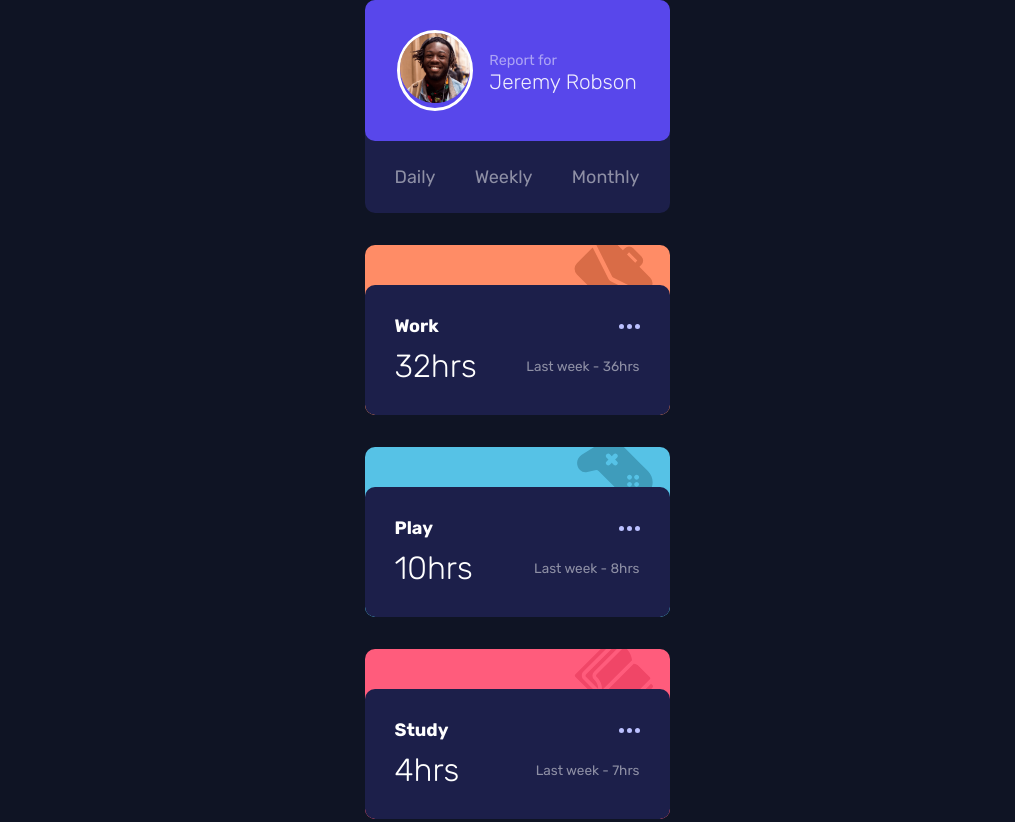
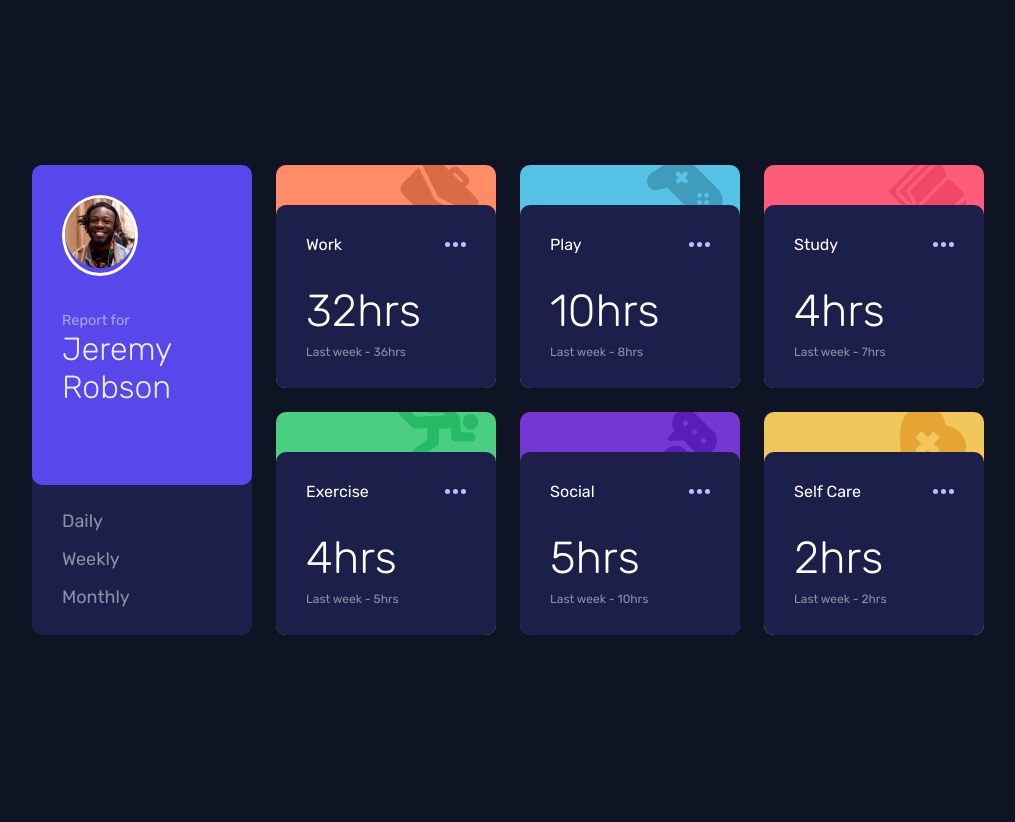
Before and after one commit to mts-ml/time-tracking-dashboard, a website: page index.html in a window 1280 px wide. Shown: the top 822 px of the page, without its empty margins (123-1138 px from the left). After the commit the page ends 800 px from the top, so only its background shows below. Drawn offline with nearby package versions, Linux system fonts and the light colour scheme; files that its build step writes are made by us from their sources.

Commit message:
Added media querie style

```diff
--- a/index.html
+++ b/index.html
@@ -10,6 +10,8 @@
   <title>Time tracking dashboard</title>
 
   <link rel="stylesheet" href="styles/style.css">
+
+  <link rel="stylesheet" href="styles/mq-style.css" media="(min-width: 992px)">
 
   <script src="index.js" defer></script>
 </head>
@@ -68,14 +70,7 @@
           <img src="./images/icon-ellipsis.svg" alt="Icon of ellipsis">
         </div>
 
-        <div class="numbers">
-          1hr <!-- daily -->
-          Previous - 2hrs <!-- daily -->
-          10hrs <!-- weekly -->
-          Previous - 8hrs <!-- weekly -->
-          23hrs <!-- monthly -->
-          Previous - 29hrs <!-- monthly -->
-        </div>
+        <div class="numbers"></div>
       </div>
     </section>
 
```
